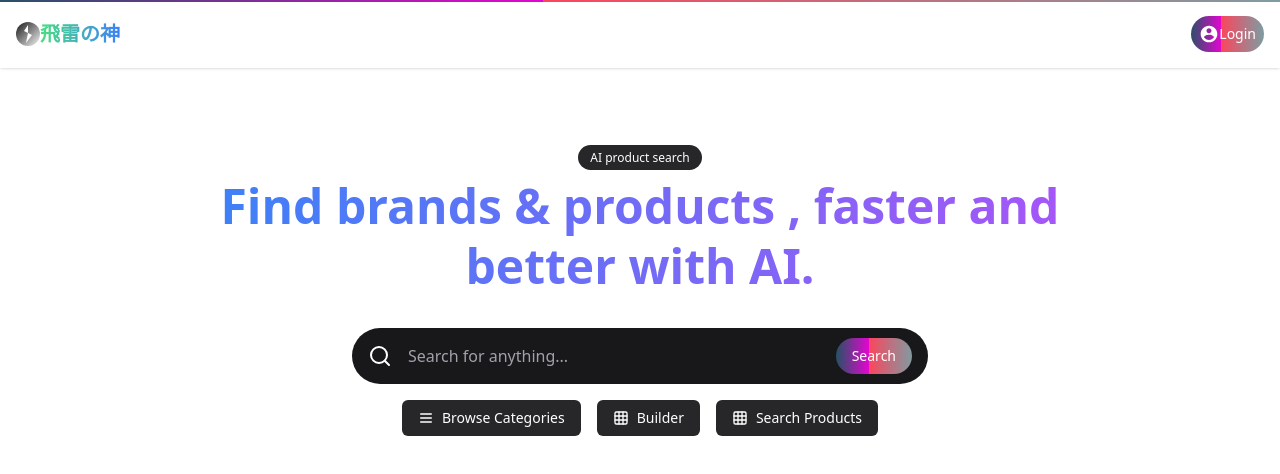
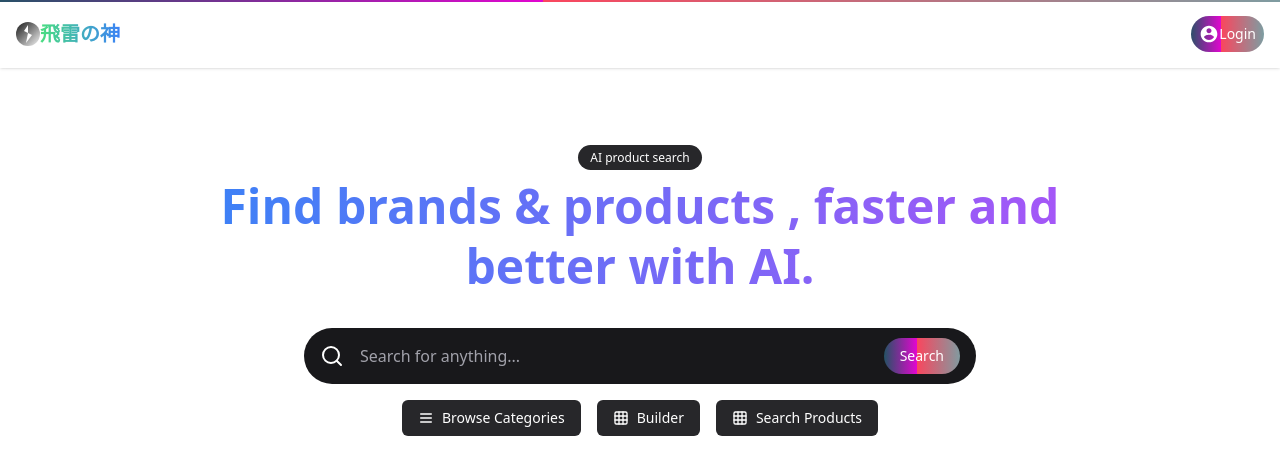
Before and after one commit to renemakoule/productsearch, a Next.js app: page / in a window 1280 px wide. Shown: the top 474 px of the page. Built offline with nearby package versions, Linux system fonts and the light colour scheme.

Commit message:
Update MinatoSearch.tsx

```diff
--- a/components/MinatoSearch.tsx
+++ b/components/MinatoSearch.tsx
@@ -97,7 +97,7 @@ export default function Component() {
             </h1>
           </div>
         )}
-        <div className={`w-full ${showResults ? 'max-w-full' : 'max-w-xl'} space-y-4`}>
+        <div className={`w-full ${showResults ? 'max-w-xl top-24 fixed z-50' : 'max-w-2xl'} space-y-4`}>
           <form onSubmit={handleSearch} className="relative">
             <Search className="absolute left-4 top-1/2 transform -translate-y-1/2 text-white" />
             <input
```
